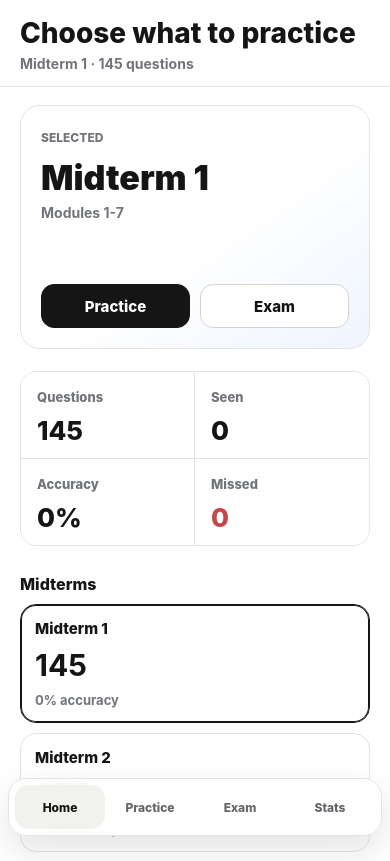
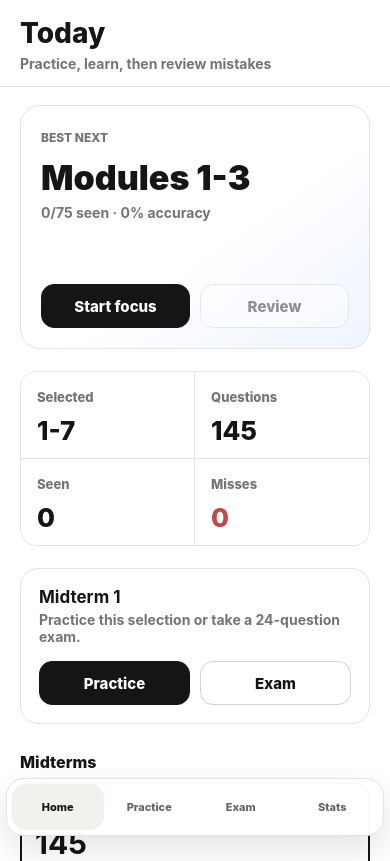
Before and after one commit to Lucian-Adrian/ccna-quiz, a website built with Vite: page index.html in a window 390 px wide. Shown: the top 861 px of the page. Built offline with nearby package versions, Linux system fonts and the light colour scheme.

Commit message:
Refine learning-focused QuizOS flow

```diff
--- a/src/decks.js
+++ b/src/decks.js
@@ -155,3 +155,29 @@ export function summarizeDeckProgress(deck, progress) {
 
   return { seen, correct, wrong, attempts, percent };
 }
+
+export function getWeakQuestions(deck, progress) {
+  return deck.questions
+    .map((question) => {
+      const entry = progress[question.id] ?? { seen: 0, correct: 0, wrong: 0 };
+      const attempts = (entry.correct ?? 0) + (entry.wrong ?? 0);
+      const accuracy = attempts ? (entry.correct ?? 0) / attempts : 1;
+      const priority = (1 - accuracy) * 10 + (entry.wrong ?? 0);
+      return { question, entry, priority };
+    })
+    .filter(({ entry }) => (entry.wrong ?? 0) > 0)
+    .sort((left, right) => right.priority - left.priority || left.question.id.localeCompare(right.question.id))
+    .map(({ question }) => question);
+}
+
+export function getRecommendedDeck(decks, progress) {
+  const moduleDecks = decks.filter((deck) => deck.type === "module");
+
+  return moduleDecks
+    .map((deck) => {
+      const summary = summarizeDeckProgress(deck, progress);
+      const coverage = deck.count ? summary.seen / deck.count : 1;
+      return { deck, coverage, accuracy: summary.percent };
+    })
+    .sort((left, right) => left.coverage - right.coverage || left.accuracy - right.accuracy)[0]?.deck;
+}
--- a/src/main.js
+++ b/src/main.js
@@ -7,6 +7,8 @@ import modules16To17 from "../CCNA1_v7_Modules_16-17.json";
 import {
   buildSession,
   createDecks,
+  getRecommendedDeck,
+  getWeakQuestions,
   isCorrect,
   scoreSession,
   summarizeDeckProgress,
@@ -81,6 +83,31 @@ function startSession(mode) {
     limit: EXAM_LIMIT,
     seed: Date.now(),
   });
+  render();
+}
+
+function startFocusSession() {
+  const recommended = getRecommendedDeck(decks, state.progress) ?? currentDeck();
+  state.deckId = recommended.id;
+  startSession("practice");
+}
+
+function startWeakReview() {
+  const deck = currentDeck();
+  const weakQuestions = getWeakQuestions(deck, state.progress);
+  if (weakQuestions.length === 0) return;
+
+  state.screen = "practice";
+  state.session = {
+    deckId: deck.id,
+    mode: "practice",
+    questions: weakQuestions,
+    index: 0,
+    answers: {},
+    revealed: false,
+    submitted: false,
+    seed: Date.now(),
+  };
   render();
 }
 
@@ -233,34 +260,48 @@ function renderBottomNav() {
 function renderHome() {
   const deck = currentDeck();
   const summary = summarizeDeckProgress(deck, state.progress);
+  const recommended = getRecommendedDeck(decks, state.progress) ?? deck;
+  const recommendedSummary = summarizeDeckProgress(recommended, state.progress);
+  const weakCount = getWeakQuestions(deck, state.progress).length;
 
   return `
     <section class="topbar">
       <div>
-        <h1>Choose what to practice</h1>
-        <p>${deck.title} · ${deck.count} questions</p>
+        <h1>Today</h1>
+        <p>Practice, learn, then review mistakes</p>
       </div>
-      <button class="primary desktop-only" type="button" data-start="practice">Start</button>
+      <button class="primary desktop-only" type="button" data-action="start-focus">Start focus</button>
     </section>
 
     <section class="content">
       <section class="hero-panel">
         <div>
-          <span class="eyebrow">Selected</span>
-          <h2>${deck.title}</h2>
-          <p>Modules ${deck.range}</p>
+          <span class="eyebrow">Best next</span>
+          <h2>${recommended.title}</h2>
+          <p>${recommendedSummary.seen}/${recommended.count} seen · ${recommendedSummary.percent}% accuracy</p>
+        </div>
+        <div class="hero-actions">
+          <button class="primary" type="button" data-action="start-focus">Start focus</button>
+          <button class="secondary" type="button" data-action="review-weak" ${weakCount === 0 ? "disabled" : ""}>Review</button>
+        </div>
+      </section>
+
+      <section class="metrics">
+        <div><span>Selected</span><strong>${deck.range}</strong></div>
+        <div><span>Questions</span><strong>${deck.count}</strong></div>
+        <div><span>Seen</span><strong>${summary.seen}</strong></div>
+        <div><span>Misses</span><strong class="danger">${weakCount}</strong></div>
+      </section>
+
+      <section class="selected-strip">
+        <div>
+          <strong>${deck.title}</strong>
+          <span>Practice this selection or take a 24-question exam.</span>
         </div>
         <div class="hero-actions">
           <button class="primary" type="button" data-start="practice">Practice</button>
           <button class="secondary" type="button" data-start="exam">Exam</button>
         </div>
-      </section>
-
-      <section class="metrics">
-        <div><span>Questions</span><strong>${deck.count}</strong></div>
-        <div><span>Seen</span><strong>${summary.seen}</strong></div>
-        <div><span>Accuracy</span><strong>${summary.percent}%</strong></div>
-        <div><span>Missed</span><strong class="danger">${summary.wrong}</strong></div>
       </section>
 
       <h2 class="section-title">Midterms</h2>
@@ -513,6 +554,8 @@ function wireEvents() {
       if (action === "submit-exam") submitExam();
       if (action === "practice-misses") restartExamMisses();
       if (action === "reset-progress") resetProgress();
+      if (action === "start-focus") startFocusSession();
+      if (action === "review-weak") startWeakReview();
     });
   });
 }
--- a/src/styles.css
+++ b/src/styles.css
@@ -239,6 +239,34 @@ h1 {
   border-radius: 18px;
   overflow: hidden;
   margin-bottom: 30px;
+}
+
+.selected-strip {
+  display: flex;
+  align-items: center;
+  justify-content: space-between;
+  gap: 16px;
+  padding: 18px;
+  border: 1px solid var(--line);
+  border-radius: 18px;
+  background: #fff;
+  margin-bottom: 30px;
+}
+
+.selected-strip strong,
+.selected-strip span {
+  display: block;
+}
+
+.selected-strip strong {
+  font-size: 17px;
+}
+
+.selected-strip span {
+  margin-top: 4px;
+  color: var(--muted);
+  font-size: 14px;
+  font-weight: 650;
 }
 
 .metrics div,
@@ -619,6 +647,12 @@ pre {
     margin-bottom: 22px;
   }
 
+  .selected-strip {
+    align-items: stretch;
+    flex-direction: column;
+    margin-bottom: 24px;
+  }
+
   .metrics div,
   .stat-grid div {
     min-height: 82px;
@@ -693,14 +727,14 @@ pre {
 
   .bottom-nav {
     position: fixed;
-    left: 8px;
-    right: 8px;
+    left: 6px;
+    right: 6px;
     bottom: 8px;
     z-index: 20;
     display: grid;
     grid-template-columns: repeat(4, 1fr);
     height: 58px;
-    padding: 6px;
+    padding: 5px;
     border: 1px solid var(--line);
     border-radius: 18px;
     background: rgba(255, 255, 255, 0.94);
@@ -712,7 +746,7 @@ pre {
     min-width: 0;
     border: 0;
     border-radius: 14px;
-    font-size: 12px;
+    font-size: 11px;
     overflow: hidden;
     text-overflow: ellipsis;
     cursor: pointer;
```
Also changed, not shown: test/decks.test.js (+33 -1 lines).
